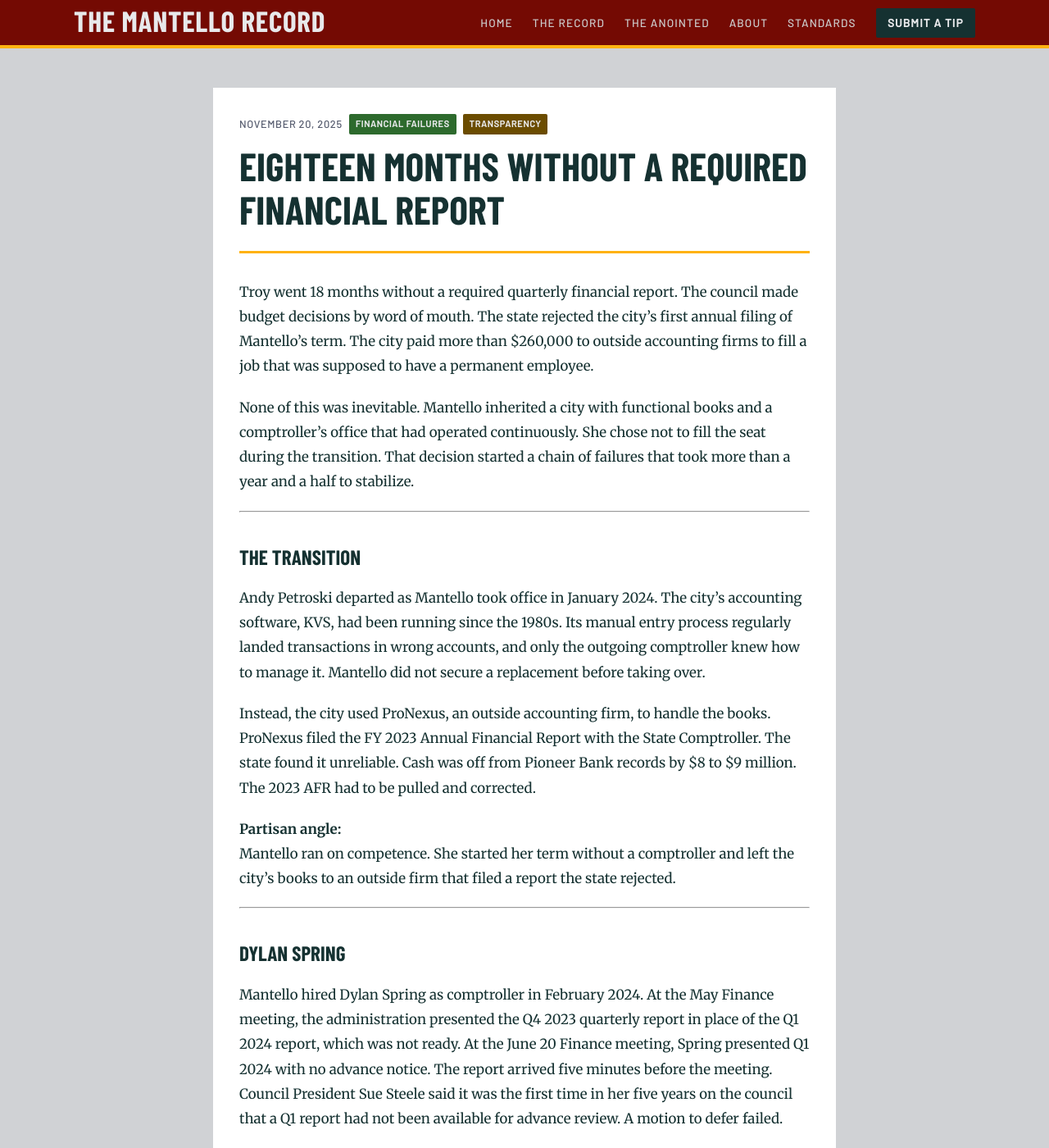
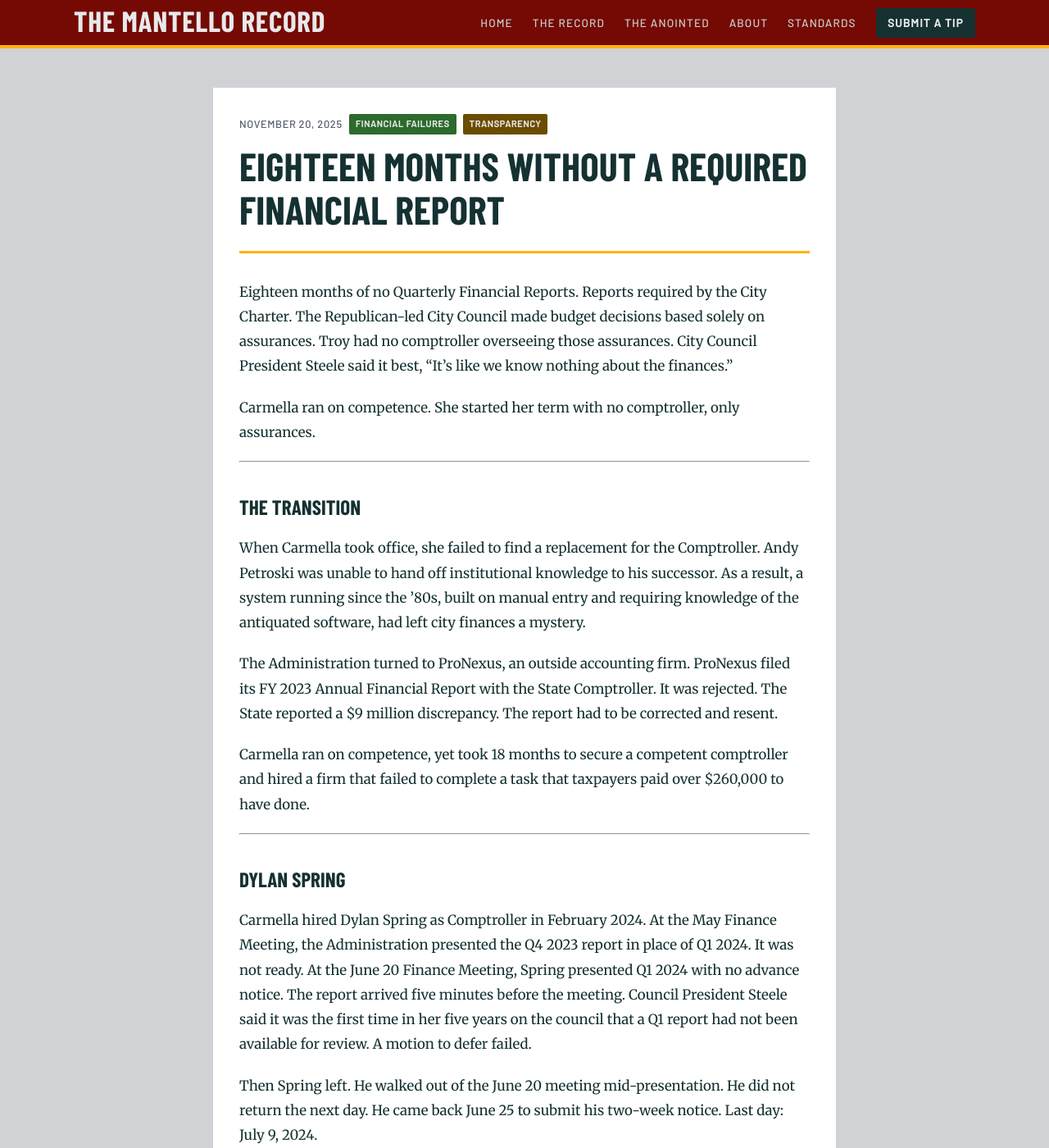
Before and after one commit to MdevitSEC/the-mantello-record, a Jekyll site: the page built from _posts/2025-11-20-troy-financial-reporting-failures.md, in a window 1280 px wide and 1400 px high. Shown: the whole window at 82% size. Built offline with Jekyll 4.4.1, drawn with Linux system fonts in a browser that asks for light colours; some web fonts are replaced; some of the changed text lies outside the part shown.

Commit message:
Rewrite fiscal reports post in voice; expand voice guide with full-article patterns

```diff
--- a/_posts/2025-11-20-troy-financial-reporting-failures.md
+++ b/_posts/2025-11-20-troy-financial-reporting-failures.md
@@ -5,27 +5,27 @@ date: 2025-11-20
 categories: ["Financial Failures", "Transparency"]
 ---
 
-Troy went 18 months without a required quarterly financial report. The council made budget decisions by word of mouth. The state rejected the city's first annual filing of Mantello's term. The city paid more than $260,000 to outside accounting firms to fill a job that was supposed to have a permanent employee.
+Eighteen months of no Quarterly Financial Reports. Reports required by the City Charter. The Republican-led City Council made budget decisions based solely on assurances. Troy had no comptroller overseeing those assurances. City Council President Steele said it best, "It's like we know nothing about the finances."
 
-None of this was inevitable. Mantello inherited a city with functional books and a comptroller's office that had operated continuously. She chose not to fill the seat during the transition. That decision started a chain of failures that took more than a year and a half to stabilize.
+Carmella ran on competence. She started her term with no comptroller, only assurances.
 
 ---
 
 ## The Transition
 
-Andy Petroski departed as Mantello took office in January 2024. The city's accounting software, KVS, had been running since the 1980s. Its manual entry process regularly landed transactions in wrong accounts, and only the outgoing comptroller knew how to manage it. Mantello did not secure a replacement before taking over.
+When Carmella took office, she failed to find a replacement for the Comptroller. Andy Petroski was unable to hand off institutional knowledge to his successor. As a result, a system running since the '80s, built on manual entry and requiring knowledge of the antiquated software, had left city finances a mystery.
 
-Instead, the city used ProNexus, an outside accounting firm, to handle the books. ProNexus filed the FY 2023 Annual Financial Report with the State Comptroller. The state found it unreliable. Cash was off from Pioneer Bank records by $8 to $9 million. The 2023 AFR had to be pulled and corrected.
+The Administration turned to ProNexus, an outside accounting firm. ProNexus filed its FY 2023 Annual Financial Report with the State Comptroller. It was rejected. The State reported a $9 million discrepancy. The report had to be corrected and resent.
 
-**Partisan angle:** Mantello ran on competence. She started her term without a comptroller and left the city's books to an outside firm that filed a report the state rejected.
+Carmella ran on competence, yet took 18 months to secure a competent comptroller and hired a firm that failed to complete a task that taxpayers paid over $260,000 to have done.
 
 ---
 
 ## Dylan Spring
 
-Mantello hired Dylan Spring as comptroller in February 2024. At the May Finance meeting, the administration presented the Q4 2023 quarterly report in place of the Q1 2024 report, which was not ready. At the June 20 Finance meeting, Spring presented Q1 2024 with no advance notice. The report arrived five minutes before the meeting. Council President Sue Steele said it was the first time in her five years on the council that a Q1 report had not been available for advance review. A motion to defer failed.
+Carmella hired Dylan Spring as Comptroller in February 2024. At the May Finance Meeting, the Administration presented the Q4 2023 report in place of Q1 2024. It was not ready. At the June 20 Finance Meeting, Spring presented Q1 2024 with no advance notice. The report arrived five minutes before the meeting. Council President Steele said it was the first time in her five years on the council that a Q1 report had not been available for review. A motion to defer failed.
 
-Then Spring left. He walked out of the June 20 meeting mid-presentation. He did not return the next day or the day after. He came back June 25 to submit his two-week notice. His last day was July 9, 2024.
+Then Spring left. He walked out of the June 20 meeting mid-presentation. He did not return the next day. He came back June 25 to submit his two-week notice. Last day: July 9, 2024.
 
 Q2, Q3, and Q4 2024 were never formally presented to the council.
 
@@ -33,43 +33,47 @@ Q2, Q3, and Q4 2024 were never formally presented to the council.
 
 ## No Comptroller
 
-From July 2024 through January 2025, Troy had no comptroller. Treasurer Gabrielle Mahoney, whose permanent title was Chief Account Clerk, managed daily operations. BST & Co., led by partner Brendan Kennedy, served as the city's outside accounting consultant. The council authorized BST's engagement on August 22, 2024 to close out FY 2023 and provide 2024 accounting services. That engagement cost the city more than $260,000.
+From July 2024 through January 2025, Troy had no comptroller. Treasurer Gabrielle Mahoney, whose permanent title was Chief Account Clerk, held daily operations together. The Administration brought in BST & Co. as an outside accounting consultant. The council authorized BST's engagement on August 22, 2024. That engagement cost Trojans more than $260,000.
 
-The comptroller salary was raised from $103,966 to a range of $125,000 to $150,000 to attract candidates. About 20 people interviewed. Multiple candidates withdrew after watching council meetings.
+The comptroller salary was raised from $103,966 to between $125,000 and $150,000 to attract candidates. About 20 people interviewed. Multiple candidates withdrew after watching council meetings.
 
 In September 2024, Steele said: "We have not received any quarterly reports. We don't have a comptroller. It's like we know nothing about the finances, and that's a very frightening situation to be in as a member of the council."
 
-The October 10 budget arrived seven minutes before the legal deadline. It had errors. Corrected materials came almost an hour late.
+The October budget arrived seven minutes before the legal deadline. It had errors. Corrected materials came almost an hour late.
 
 ---
 
 ## Jack Krokos
 
-Mantello hired Jack Krokos in January 2025. Krokos was a former Republican town councilman in Sand Lake and a senior portfolio manager at Bank of Greene County. At his February council confirmation, he acknowledged that he lacked direct municipal accounting experience and was relying on BST for guidance.
+Carmella hired Jack Krokos in January 2025. A former Republican town councilman from Sand Lake and a senior portfolio manager at Bank of Greene County. At his February confirmation, Krokos acknowledged he lacked direct municipal accounting experience and was relying on BST for guidance.
 
-Krokos resigned April 3, 2025, after less than three months. Mantello cited family obligations. He had committed to presenting the Q1 2025 financial report. He did not appear for the scheduled presentation.
+He resigned April 3, 2025. Less than three months on the job. Carmella cited family obligations. Krokos had committed to presenting the Q1 2025 financial report. He did not appear for the scheduled presentation.
 
 Steele: "Looking forward, a qualified successor must be named immediately. There remain real questions about the city's finances and spending."
+
+Two comptrollers. Eighteen months. No quarterly reports.
 
 ---
 
 ## Michael McNeff
 
-Mantello announced Michael McNeff's appointment on May 28, 2025. McNeff had served as Chief Accountant for Albany County and Director of Finance and CFO for the City of Watervliet. He started June 16, 2025, at a salary of $150,000.
+Carmella announced Michael McNeff's appointment on May 28, 2025. McNeff had served as Chief Accountant for Albany County and Director of Finance and CFO for the City of Watervliet. He started June 16, 2025, at a salary of $150,000.
 
-On his first day, BST presented the Q1 2025 quarterly financial report. It was the first formal quarterly report the council had received in 18 months.
+On his first day, BST presented the Q1 2025 quarterly financial report. The first formal quarterly report the council had received in 18 months.
 
-The report was not reassuring. The city had already burned through more than 40% of its annual staff overtime budget in the first quarter.
+It was not reassuring. The city had already burned through more than 40% of its annual staff overtime budget in the first quarter.
 
 ---
 
 ## The Audit
 
-On November 20, 2025, the council voted 7-0 to accept the FY 2024 independent audit by the Bonadio Group (Resolution 114). The audit carried an adverse opinion on capital assets. The city had not depreciated its capital assets for more than 20 years, a structural issue that predated the Mantello administration. Bonadio auditor Alan Walther called it atypical for a city Troy's size.
+On November 20, 2025, the council voted 7-0 to accept the FY 2024 independent audit by the Bonadio Group. The audit carried an adverse opinion on capital assets. Troy had not depreciated its capital assets in more than 20 years. Bonadio auditor Alan Walther called it atypical for a city Troy's size.
 
-The management letter flagged excess cash accounts and the misclassification of federal awards as state aid in the general ledger. Two material weaknesses were identified: the general ledger was not being reconciled in a timely way, and cash reconciliations were not done on time.
+The management letter flagged excess cash accounts and the misclassification of federal awards as state aid in the general ledger. Two material weaknesses: the general ledger was not being reconciled on time, and cash reconciliations were not done on time.
 
-The FY 2024 AFR was filed April 28, 2025, a few days ahead of the May 1 deadline. It was the first on-time annual filing of Mantello's term. Steele: "Is that a high bar? I don't really think so, but I'm taking it as good news."
+The FY 2024 Annual Financial Report was filed April 28, 2025. A few days ahead of the May 1 deadline. The first on-time annual filing of Carmella's term.
+
+Steele: "Is that a high bar? I don't really think so, but I'm taking it as good news."
 
 ---
 
@@ -83,9 +87,11 @@ September 2024: "We have not received any quarterly reports. We don't have a com
 
 April 2025: "A qualified successor must be named immediately."
 
-May 2025: "Is that a high bar? I don't really think so, but I'm taking it as good news."
+June 2025: "Is that a high bar? I don't really think so, but I'm taking it as good news."
 
-She was right each time.
+She was right each time. Carmella ran on competence. Steele documented what that looked like in practice, meeting by meeting, quarter by quarter, for a year and a half.
+
+Trojans deserved better.
 
 ---
 
```
Also changed, not shown: VOICE_GUIDE.md (+18 -0 lines).
